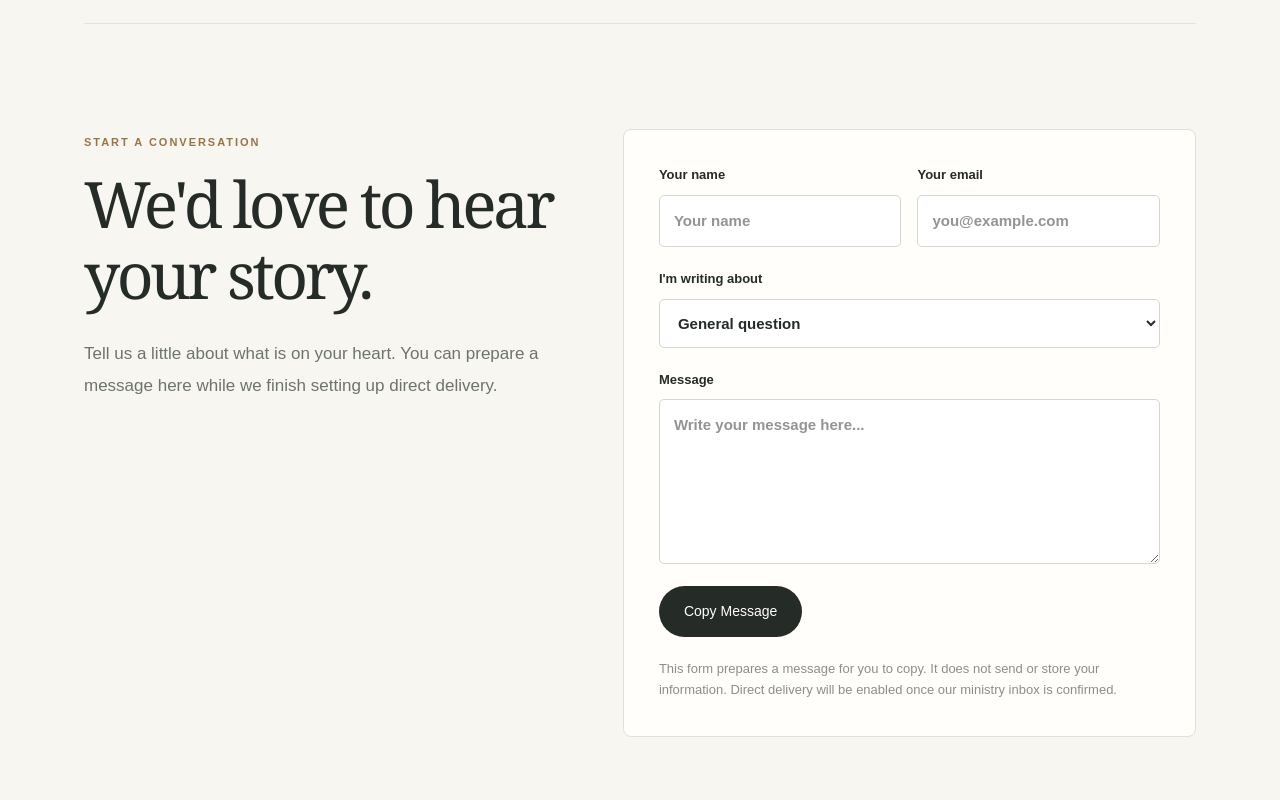
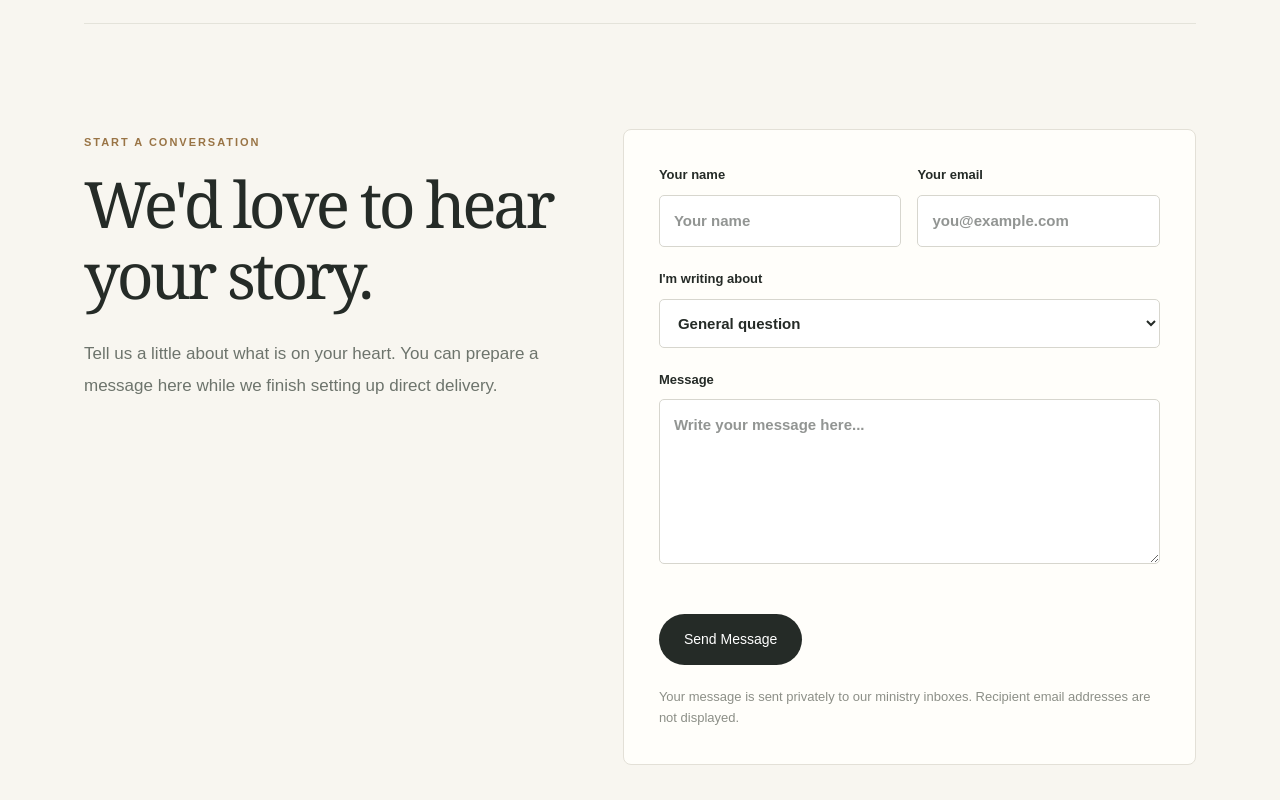
Before and after one commit to bumbmatei-sys/thebumbs-website, a Next.js app: page /contact in a window 1280 px wide. Shown: the part 480-1280 px from the top of the page. Built offline with nearby package versions, Linux system fonts and the light colour scheme.

Commit message:
feat: configure private contact delivery

```diff
--- a/components/contact-form.tsx
+++ b/components/contact-form.tsx
@@ -1,14 +1,22 @@
 "use client";
-import { useState } from "react";
+import { useState, type FormEvent } from "react";
+type Status="idle"|"sending"|"sent"|"error";
 export function ContactForm(){
- const [name,setName]=useState("");const [email,setEmail]=useState("");const [subject,setSubject]=useState("General question");const [message,setMessage]=useState("");const [copied,setCopied]=useState(false);
- const draft=`To: The Bumbs (add their confirmed email address)\nSubject: ${subject}\n\nFrom: ${name} <${email}>\n\n${message}`;
- async function copy(){try{await navigator.clipboard.writeText(draft);setCopied(true);}catch{setCopied(false);}}
- return <form className="contact-form" onSubmit={e=>{e.preventDefault();void copy();}}>
- <div className="form-row"><label>Your name<input required value={name} onChange={e=>setName(e.target.value)} autoComplete="name" placeholder="Your name"/></label><label>Your email<input required type="email" value={email} onChange={e=>setEmail(e.target.value)} autoComplete="email" placeholder="you@example.com"/></label></div>
+ const [name,setName]=useState("");const [email,setEmail]=useState("");const [subject,setSubject]=useState("General question");const [message,setMessage]=useState("");const [website,setWebsite]=useState("");const [status,setStatus]=useState<Status>("idle");const [notice,setNotice]=useState("");
+ const draft=`Subject: ${subject}\n\nFrom: ${name} <${email}>\n\n${message}`;
+ async function submit(e:FormEvent<HTMLFormElement>){e.preventDefault();setStatus("sending");setNotice("");try{
+ const response=await fetch("/api/contact",{method:"POST",headers:{"content-type":"application/json"},body:JSON.stringify({name,email,subject,message,website})});
+ const result=await response.json() as {ok?:boolean;error?:string};
+ if(!response.ok||!result.ok)throw new Error(result.error||"Message could not be sent.");
+ setStatus("sent");setNotice("Your message has been sent. Thank you for reaching out.");setMessage("");
+ }catch(error){setStatus("error");setNotice(error instanceof Error?error.message:"Message could not be sent.");}}
+ async function copy(){try{await navigator.clipboard.writeText(draft);setNotice("Message copied. You can paste it into your email app. Nothing was sent.");}catch{setNotice("Copy unavailable in this browser.");}}
+ return <form className="contact-form" onSubmit={submit}>
+ <div className="form-row"><label>Your name<input required minLength={2} maxLength={120} value={name} onChange={e=>setName(e.target.value)} autoComplete="name" placeholder="Your name"/></label><label>Your email<input required type="email" maxLength={254} value={email} onChange={e=>setEmail(e.target.value)} autoComplete="email" placeholder="you@example.com"/></label></div>
  <label>I'm writing about<select value={subject} onChange={e=>setSubject(e.target.value)}><option>General question</option><option>Ministry invitation</option><option>Prayer and encouragement</option><option>Financial partnership</option></select></label>
- <label>Message<textarea required rows={6} value={message} onChange={e=>setMessage(e.target.value)} placeholder="Write your message here..."/></label>
- <button className="button" type="submit">Copy Message</button>
- <p className="microcopy" role="status">{copied?"Message copied. Paste it into your email or messaging app. Nothing has been sent.":"This form prepares a message for you to copy. It does not send or store your information. Direct delivery will be enabled once our ministry inbox is confirmed."}</p>
+ <label>Message<textarea required minLength={10} maxLength={5000} rows={6} value={message} onChange={e=>setMessage(e.target.value)} placeholder="Write your message here..."/></label>
+ <div className="sr-only" aria-hidden="true"><label>Leave this field blank<input tabIndex={-1} autoComplete="off" value={website} onChange={e=>setWebsite(e.target.value)}/></label></div>
+ <div className="actions"><button className="button" type="submit" disabled={status==="sending"}>{status==="sending"?"Sending…":"Send Message"}</button>{status==="error"&&<button className="button secondary" type="button" onClick={copy}>Copy Instead</button>}</div>
+ <p className="microcopy" role="status" aria-live="polite">{notice||"Your message is sent privately to our ministry inboxes. Recipient email addresses are not displayed."}</p>
  </form>
 }
```
